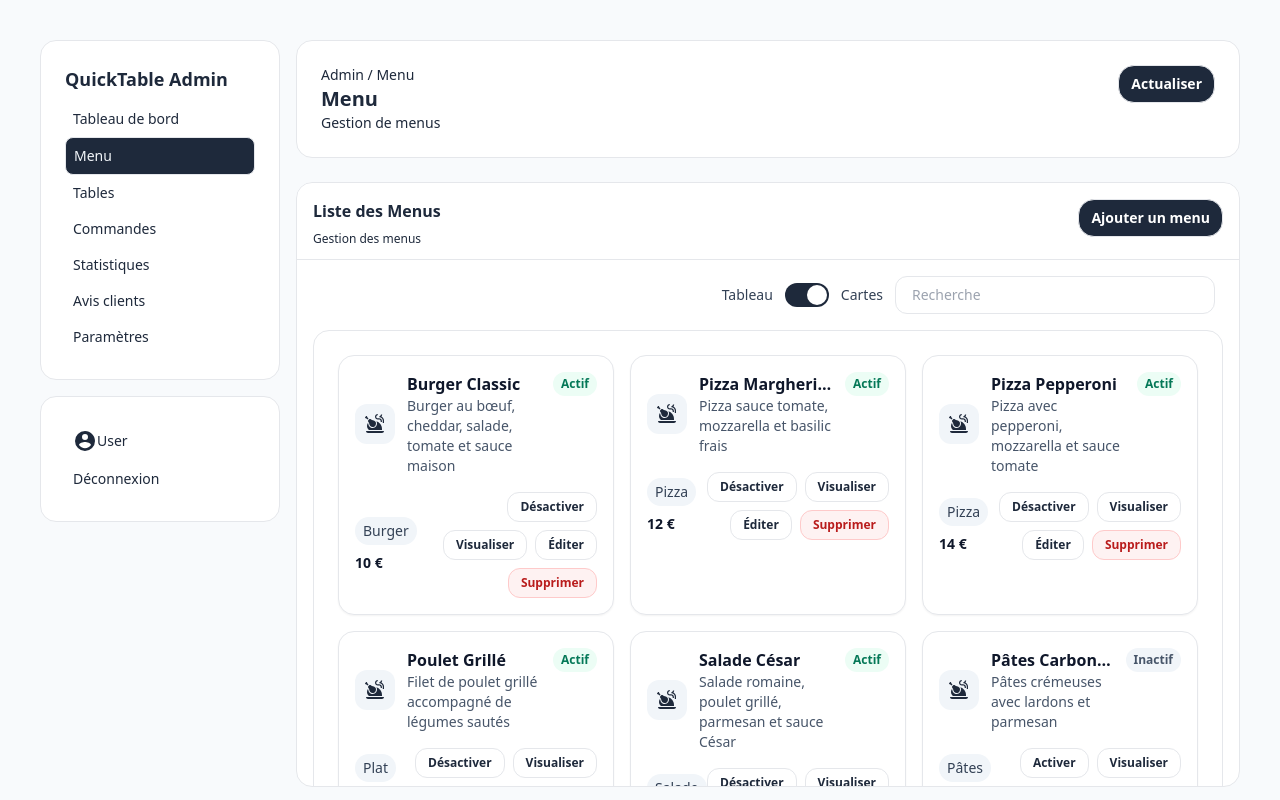
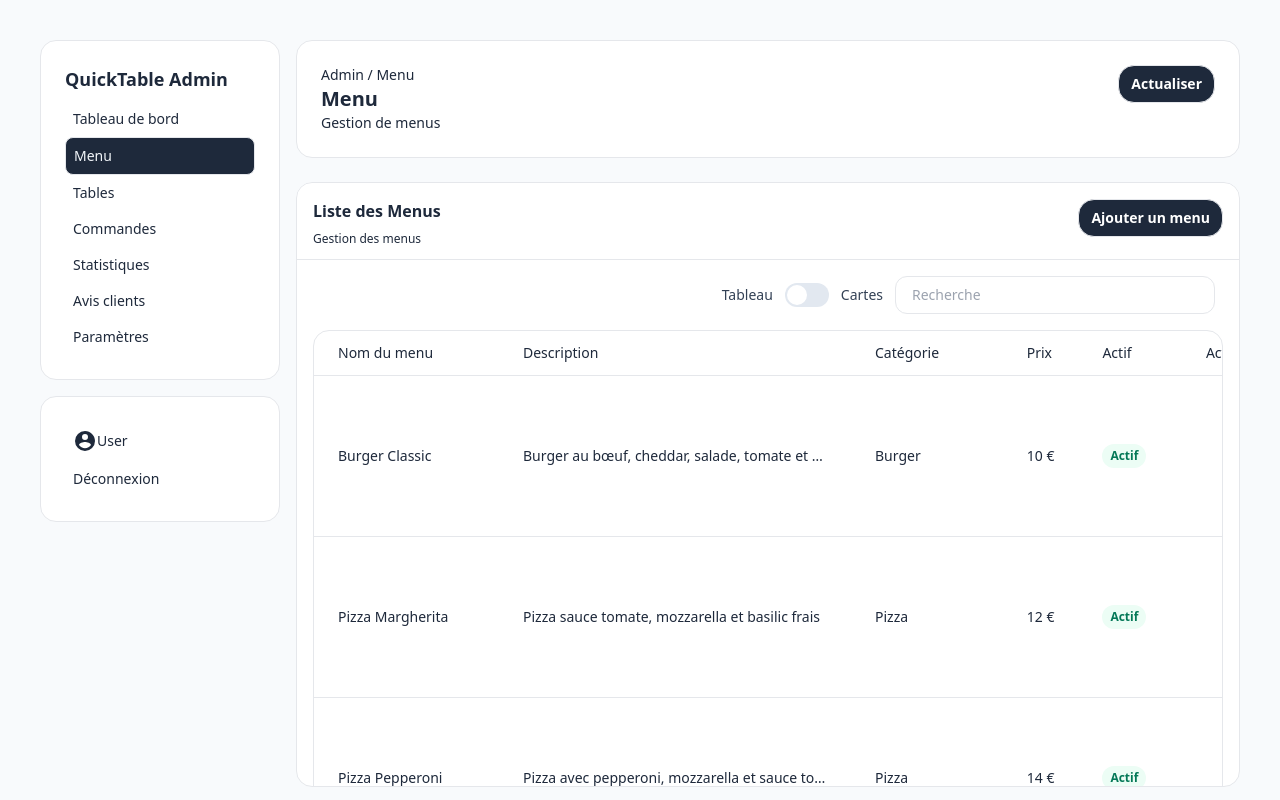
Before and after one commit to EricAZ99/quicktable-front, a Vue app: page /admin-menu in a window 1280 px wide. Built offline with nearby package versions, Linux system fonts and the light colour scheme.

Commit message:
Tableau et Cartes de l'interface du menu

```diff
--- a/src/components/FormContainer.vue
+++ b/src/components/FormContainer.vue
@@ -5,13 +5,30 @@ import InputText from './InputText.vue';
 import PrimaryButton from './PrimaryButton.vue';
 import SecondaryButton from './SecondaryButton.vue';
 
-const nom = ref('')
-const description = ref('')
-const category = ref('')
-const price = ref('')
+const props = defineProps({
+    menu: { type: Object, default: null }
+})
+
+const nom = ref(props.menu?.name ?? '')
+const description = ref(props.menu?.description ?? '')
+const category = ref(props.menu?.category ?? '')
+const price = ref(props.menu?.price ?? '')
 const image = ref('')
-const actif = ref('')
+const actif = ref(props.menu?.active ?? false)
 
+const categories = [
+    "Déssert",
+    "Entrée",
+    "Plat",
+    "Boisson",
+    "Apéritif",
+    "Sauce",
+    "Gateau",
+    "Poisson",
+    "Viande",
+    "Riz",
+    "Pâtes",
+]
 const emits = defineEmits(['onClose'])
 
 async function onsubmit() {
@@ -20,7 +37,7 @@ async function onsubmit() {
 
 <template>
     <FormBackGround>
-        <h2 class="text-2xl font-semibold tracking-tight text-slate-900">Ajouter un menu</h2>
+        <h2 class="text-2xl font-semibold tracking-tight text-slate-900">{{ menu ? 'Modifier un menu' : 'Ajouter un menu' }}</h2>
         <form class="mt-4 space-y-4" @submit.prevent="onSubmit">
             <div>
                 <label class="text-sm font-medium text-slate-700" for="nom">Nom du menu</label>
@@ -34,9 +51,7 @@ async function onsubmit() {
                 <label class="text-sm font-medium text-slate-700" for="category">Catégorie</label>
                 <select name="category" id="category" v-model="category"
                     class="mt-1 w-full rounded-xl border px-3 py-2 text-sm outline-none focus:border-slate-400">
-                    <option value="entree">Entrée</option>
-                    <option value="plat">Plat</option>
-                    <option value="dessert">Dessert</option>
+                    <option  v-for="(cat, index) in categories" :key="index" :value="cat" :selected="cat === category" >{{cat}}</option>
                 </select>
             </div>
             <div>
@@ -60,7 +75,7 @@ async function onsubmit() {
 
             <div class="text-center text-sm text-slate-600 flex justify-end gap-4">
                 <PrimaryButton type="submit" :disabled="isSubmitting">
-                    {{ isSubmitting ? 'Ajouté…' : 'Ajouter' }}
+                    {{ menu ? (isSubmitting ? 'Modifié…' : 'Modifier') : (isSubmitting ? 'Ajouté…' : 'Ajouter') }}
                 </PrimaryButton>
                 <SecondaryButton type="submit" :disabled="isSubmitting" @click="emits('onClose')">
                     Annuler
--- a/src/components/MenuCard.vue
+++ b/src/components/MenuCard.vue
@@ -16,7 +16,12 @@ const menuList = computed(() => {
     return Object.values(props.menus)
 })
 
-function formatPrice(value) {
+const setIcon = (icon) => {
+    if (icon == false) return '<svg xmlns="http://www.w3.org/2000/svg" viewBox="0 0 24 24" class="h-5 w-5" fill="currentColor"><path d="M9,10V16H15V10H19L12,3L5,10H9M12,5.8L14.2,8H13V14H11V8H9.8L12,5.8M19,18H5V20H19V18Z" /></svg>'
+    return '<svg xmlns="http://www.w3.org/2000/svg" viewBox="0 0 24 24" class="h-5 w-5" fill="currentColor"><path d="M22.11 21.46L2.39 1.73L1.11 3L6.56 8.45L5 10H8.11L9 10.89V16H14.11L16.11 18H5V20H18.11L20.84 22.73L22.11 21.46M11 14V12.89L12.11 14H11M12 5.8L14.2 8H13V9.8L15 11.8V10H19L12 3L9.1 5.9L10.5 7.3L12 5.8Z" /></svg>'
+}
+
+const formatPrice = (value) => {
     if (value === null || value === undefined || value === '') return ''
     const numberValue = typeof value === 'number' ? value : Number(value)
     if (Number.isFinite(numberValue)) {
@@ -48,7 +53,7 @@ function formatPrice(value) {
 
                     <div class="min-w-0">
                         <h3 class="font-semibold text-slate-900 truncate">{{ menu?.name ?? 'Sans nom' }}</h3>
-                        <p class="text-sm text-slate-600 break-words">
+                        <p class="text-sm text-slate-600 break-words truncate">
                             {{ menu?.description ?? '—' }}
                         </p>
                     </div>
@@ -71,25 +76,30 @@ function formatPrice(value) {
                 </div>
 
                 <div class="flex flex-wrap items-center gap-2 w-full sm:w-auto sm:justify-end">
-                    <button type="button"
-                        class="rounded-xl border px-3 py-1.5 text-xs font-semibold text-slate-800 hover:bg-slate-50 whitespace-nowrap"
-                        @click="emit('toggle-active', menu)">
-                        {{ menu?.active ? 'Désactiver' : 'Activer' }}
+                    <button type="button" class="hover:bg-slate-50 whitespace-nowrap"
+                        @click="emit('toggle-active', menu)"
+                        :class="menu.active ? 'bg-slate-100 text-slate-600' : 'bg-emerald-50 text-emerald-700'"
+                        v-html="setIcon(menu.active)">
                     </button>
-                    <button type="button"
-                        class="rounded-xl border px-3 py-1.5 text-xs font-semibold text-slate-800 hover:bg-slate-50 whitespace-nowrap"
+                    <button type="button" class="text-slate-800 hover:bg-slate-50 whitespace-nowrap"
                         @click="emit('view', menu)">
-                        Visualiser
+                        <svg xmlns="http://www.w3.org/2000/svg" viewBox="0 0 24 24" class="h-5 w-5" fill="currentColor">
+                            <path
+                                d="M12,22A10,10 0 0,1 2,12A10,10 0 0,1 12,2A10,10 0 0,1 22,12A10,10 0 0,1 12,22M12,20A8,8 0 0,0 20,12A8,8 0 0,0 12,4A8,8 0 0,0 4,12A8,8 0 0,0 12,20M12,11A1,1 0 0,1 13,12A1,1 0 0,1 12,13A1,1 0 0,1 11,12A1,1 0 0,1 12,11M12,8C14.63,8 17,9.57 18,12C16.62,15.31 12.81,16.88 9.5,15.5C7.92,14.84 6.66,13.58 6,12C7,9.57 9.37,8 12,8M12,9.5A2.5,2.5 0 0,0 9.5,12A2.5,2.5 0 0,0 12,14.5A2.5,2.5 0 0,0 14.5,12A2.5,2.5 0 0,0 12,9.5" />
+                        </svg>
                     </button>
-                    <button type="button"
-                        class="rounded-xl border px-3 py-1.5 text-xs font-semibold text-slate-800 hover:bg-slate-50 whitespace-nowrap"
+                    <button type="button" class="rounded-xl text-slate-800 hover:bg-slate-50 whitespace-nowrap"
                         @click="emit('edit', menu)">
-                        Éditer
+                        <svg xmlns="http://www.w3.org/2000/svg" viewBox="0 0 24 24" class="h-5 w-5" fill="currentColor">
+                            <path
+                                d="M14.06,9L15,9.94L5.92,19H5V18.08L14.06,9M17.66,3C17.41,3 17.15,3.1 16.96,3.29L15.13,5.12L18.88,8.87L20.71,7.04C21.1,6.65 21.1,6 20.71,5.63L18.37,3.29C18.17,3.09 17.92,3 17.66,3M14.06,6.19L3,17.25V21H6.75L17.81,9.94L14.06,6.19Z" />
+                        </svg>
                     </button>
-                    <button type="button"
-                        class="rounded-xl border border-red-200 bg-red-50 px-3 py-1.5 text-xs font-semibold text-red-700 hover:bg-red-100 whitespace-nowrap"
-                        @click="emit('delete', menu)">
-                        Supprimer
+                    <button type="button" class=" text-red-700 whitespace-nowrap" @click="emit('delete', menu)">
+                        <svg xmlns="http://www.w3.org/2000/svg" viewBox="0 0 24 24" class="h-5 w-5" fill="currentColor">
+                            <path
+                                d="M9,3V4H4V6H5V19A2,2 0 0,0 7,21H17A2,2 0 0,0 19,19V6H20V4H15V3H9M7,6H17V19H7V6M9,8V17H11V8H9M13,8V17H15V8H13Z" />
+                        </svg>
                     </button>
                 </div>
             </div>
--- a/src/components/Table.vue
+++ b/src/components/Table.vue
@@ -1,77 +1,85 @@
 <script setup>
 const props = defineProps({
-    menus: {
+    data: { type: Array, required: true, default: () => [] },
+    columns: {
         type: Array,
         required: true,
+        // [{ label: 'Nom', key: 'name', type: 'text' | 'price' | 'boolean' }]
         default: () => []
-    }
+    },
+    activeKey: { type: String, default: 'active' }
 })
 
-const emit = defineEmits(['view', 'edit', 'delete'])
+const emit = defineEmits(['toggle-active', 'view', 'edit', 'delete'])
+
+const setIcon = (isActive) => {
+    if (!isActive) return '<svg xmlns="http://www.w3.org/2000/svg" viewBox="0 0 24 24" class="h-5 w-5" fill="currentColor"><path d="M9,10V16H15V10H19L12,3L5,10H9M12,5.8L14.2,8H13V14H11V8H9.8L12,5.8M19,18H5V20H19V18Z" /></svg>'
+    return '<svg xmlns="http://www.w3.org/2000/svg" viewBox="0 0 24 24" class="h-5 w-5" fill="currentColor"><path d="M22.11 21.46L2.39 1.73L1.11 3L6.56 8.45L5 10H8.11L9 10.89V16H14.11L16.11 18H5V20H18.11L20.84 22.73L22.11 21.46M11 14V12.89L12.11 14H11M12 5.8L14.2 8H13V9.8L15 11.8V10H19L12 3L9.1 5.9L10.5 7.3L12 5.8Z" /></svg>'
+}
+
+const formatPrice = (value) => {
+    if (value === null || value === undefined || value === '') return '—'
+    const n = typeof value === 'number' ? value : Number(value)
+    if (Number.isFinite(n)) {
+        return new Intl.NumberFormat('fr-FR', { style: 'currency', currency: 'EUR', maximumFractionDigits: 0 }).format(n)
+    }
+    return String(value)
+}
+
+const formatCell = (row, col) => {
+    const val = row[col.key]
+    if (col.type === 'price') return formatPrice(val)
+    return val ?? '—'
+}
 </script>
 
 <template>
-
     <div class="relative w-full overflow-x-auto bg-neutral-primary-soft shadow-xs rounded-base">
         <table class="min-w-[760px] w-full text-sm text-left rtl:text-right text-body">
             <thead class="text-sm text-body bg-neutral-secondary-soft border-b rounded-base border-default whitespace-nowrap">
                 <tr>
-                    <th scope="col" class="px-6 py-3 font-medium">
-                        Nom du menu
+                    <th v-for="col in columns" :key="col.key" scope="col" class="px-6 py-3 font-medium">
+                        {{ col.label }}
                     </th>
-                    <th scope="col" class="px-6 py-3 font-medium">
-                        Description
-                    </th>
-                    <th scope="col" class="px-6 py-3 font-medium">
-                        Catégorie
-                    </th>
-                    <th scope="col" class="px-6 py-3 font-medium">
-                        Prix
-                    </th>
-                    <th scope="col" class="px-6 py-3 font-medium">
-                        Actif
-                    </th>
-                    <th scope="col" class="px-6 py-3 font-medium">
-                        Action
-                    </th>
+                    <th scope="col" class="px-6 py-3 font-medium text-end">Action</th>
                 </tr>
             </thead>
             <tbody>
-                <tr class="bg-neutral-primary border-b" v-for="(menu, index) in menus" :key="index">
-                    <th class="px-6 py-4 font-medium text-heading whitespace-nowrap max-w-[16rem] truncate">
-                        {{menu.name}}
-                    </th>
-                    <td class="px-6 py-4 max-w-[22rem] truncate">
-                        {{menu.description}}
-                    </td>
-                    <td class="px-6 py-4 whitespace-nowrap max-w-[14rem] truncate">
-                        {{menu.category}}
-                    </td>
-                    <td class="px-6 py-4 whitespace-nowrap">
-                        {{menu.price}}
-                    </td>
-                    <td class="px-6 py-4 whitespace-nowrap">
-                        <span class="inline-flex rounded-full px-2 py-1 text-xs font-semibold"
-                            :class="menu.active ? 'bg-emerald-50 text-emerald-700' : 'bg-slate-100 text-slate-600'">
-                            {{ menu.active ? 'Actif' : 'Inactif' }}
-                        </span>
+                <tr class="bg-neutral-primary border-b" v-for="(row, index) in data" :key="row.id ?? index">
+                    <td v-for="(col, i) in columns" :key="col.key"
+                        class="px-6 py-4 truncate"
+                        :class="i === 0 ? 'font-medium text-heading whitespace-nowrap max-w-[16rem]' : 'max-w-[22rem]'">
+                        <template v-if="col.type === 'boolean'">
+                            <span class="inline-flex rounded-full px-2 py-1 text-xs font-semibold"
+                                :class="row[col.key] ? 'bg-emerald-50 text-emerald-700' : 'bg-slate-100 text-slate-600'">
+                                {{ row[col.key] ? 'Actif' : 'Inactif' }}
+                            </span>
+                        </template>
+                        <template v-else>{{ formatCell(row, col) }}</template>
                     </td>
                     <td class="px-6 py-4">
-                        <div class="flex flex-wrap items-center gap-2">
-                            <button type="button"
-                                class="rounded-xl border px-3 py-1.5 text-xs font-semibold text-slate-800 hover:bg-slate-50 whitespace-nowrap"
-                                @click="emit('view', menu)">
-                                Visualiser
+                        <div class="flex flex-wrap items-center justify-end gap-4">
+                            <button type="button" class="hover:bg-slate-50 whitespace-nowrap"
+                                @click="emit('toggle-active', row)"
+                                :class="row[activeKey] ? 'bg-slate-100 text-slate-600' : 'bg-emerald-50 text-emerald-700'"
+                                v-html="setIcon(row[activeKey])">
                             </button>
-                            <button type="button"
-                                class="rounded-xl border px-3 py-1.5 text-xs font-semibold text-slate-800 hover:bg-slate-50 whitespace-nowrap"
-                                @click="emit('edit', menu)">
-                                Éditer
+                            <button type="button" class="text-slate-800 hover:bg-slate-50 whitespace-nowrap"
+                                @click="emit('view', row)">
+                                <svg xmlns="http://www.w3.org/2000/svg" viewBox="0 0 24 24" class="h-5 w-5" fill="currentColor">
+                                    <path d="M12,22A10,10 0 0,1 2,12A10,10 0 0,1 12,2A10,10 0 0,1 22,12A10,10 0 0,1 12,22M12,20A8,8 0 0,0 20,12A8,8 0 0,0 12,4A8,8 0 0,0 4,12A8,8 0 0,0 12,20M12,11A1,1 0 0,1 13,12A1,1 0 0,1 12,13A1,1 0 0,1 11,12A1,1 0 0,1 12,11M12,8C14.63,8 17,9.57 18,12C16.62,15.31 12.81,16.88 9.5,15.5C7.92,14.84 6.66,13.58 6,12C7,9.57 9.37,8 12,8M12,9.5A2.5,2.5 0 0,0 9.5,12A2.5,2.5 0 0,0 12,14.5A2.5,2.5 0 0,0 14.5,12A2.5,2.5 0 0,0 12,9.5" />
+                                </svg>
                             </button>
-                            <button type="button"
-                                class="rounded-xl border border-red-200 bg-red-50 px-3 py-1.5 text-xs font-semibold text-red-700 hover:bg-red-100 whitespace-nowrap"
-                                @click="emit('delete', menu)">
-                                Supprimer
+                            <button type="button" class="rounded-xl text-slate-800 hover:bg-slate-50 whitespace-nowrap"
+                                @click="emit('edit', row)">
+                                <svg xmlns="http://www.w3.org/2000/svg" viewBox="0 0 24 24" class="h-5 w-5" fill="currentColor">
+                                    <path d="M14.06,9L15,9.94L5.92,19H5V18.08L14.06,9M17.66,3C17.41,3 17.15,3.1 16.96,3.29L15.13,5.12L18.88,8.87L20.71,7.04C21.1,6.65 21.1,6 20.71,5.63L18.37,3.29C18.17,3.09 17.92,3 17.66,3M14.06,6.19L3,17.25V21H6.75L17.81,9.94L14.06,6.19Z" />
+                                </svg>
+                            </button>
+                            <button type="button" class="text-red-700 whitespace-nowrap" @click="emit('delete', row)">
+                                <svg xmlns="http://www.w3.org/2000/svg" viewBox="0 0 24 24" class="h-5 w-5" fill="currentColor">
+                                    <path d="M9,3V4H4V6H5V19A2,2 0 0,0 7,21H17A2,2 0 0,0 19,19V6H20V4H15V3H9M7,6H17V19H7V6M9,8V17H11V8H9M13,8V17H15V8H13Z" />
+                                </svg>
                             </button>
                         </div>
                     </td>
@@ -79,5 +87,4 @@ const emit = defineEmits(['view', 'edit', 'delete'])
             </tbody>
         </table>
     </div>
-
 </template>
--- a/src/views/Admin/Menus.vue
+++ b/src/views/Admin/Menus.vue
@@ -14,7 +14,27 @@ const open_form = () => {
     switch_form.value = true;
 };
 
-const show_active_only = ref(true);
+const switch_update_form = ref(false);
+const selected_menu = ref(null);
+const close_update_form = () => {
+    switch_update_form.value = false;
+    selected_menu.value = null;
+};
+const open_update_form = (value) => {
+    selected_menu.value = value;
+    switch_update_form.value = true;
+};
+
+
+const show_active_only = ref(false);
+
+const menuColumns = [
+    { label: 'Nom du menu', key: 'name' },
+    { label: 'Description', key: 'description' },
+    { label: 'Catégorie', key: 'category' },
+    { label: 'Prix', key: 'price', type: 'price' },
+    { label: 'Actif', key: 'active', type: 'boolean' },
+]
 
 
 const menus = [
@@ -73,12 +93,14 @@ const menus = [
                             class="w-full max-w-xs p-2 px-4 border rounded-xl text-sm outline-none focus:border-slate-400" />
                     </div>
                 </template>
-                <Table v-if="!show_active_only" :menus="menus"></Table>
+                <Table v-if="!show_active_only" :data="menus" :columns="menuColumns" @edit="open_update_form"></Table>
                 <div v-else class="p-6">
-                    <MenuCard :menus="menus"></MenuCard>
+                    <MenuCard :menus="menus" @edit="open_update_form"></MenuCard>
                 </div>
             </ActivityTableContainer>
             <FormContainer v-if="switch_form" @on-close="close_form"></FormContainer>
+            <FormContainer v-if="switch_update_form" :menu="selected_menu" @on-close="close_update_form">
+            </FormContainer>
         </AuthenticatedLayoutAdmin>
     </div>
 </template>
--- a/src/views/Admin/Tables.vue
+++ b/src/views/Admin/Tables.vue
@@ -1,10 +1,76 @@
 <script setup>
+import { ref } from 'vue';
+import ActivityTableContainer from '../../components/ActivityTableContainer.vue';
+import FormContainer from '../../components/FormContainer.vue';
+import Table from '../../components/Table.vue';
 import AuthenticatedLayoutAdmin from '../Layouts/AuthenticatedLayoutAdmin.vue';
+import MenuCard from '../../components/MenuCard.vue';
 
+const switch_form = ref(false);
+const close_form = () => {
+    switch_form.value = false;
+};
+const open_form = () => {
+    switch_form.value = true;
+};
+
+const switch_update_form = ref(false);
+const selected_menu = ref(null);
+const close_update_form = () => {
+    switch_update_form.value = false;
+    selected_menu.value = null;
+};
+const open_update_form = (value) => {
+    selected_menu.value = value;
+    switch_update_form.value = true;
+};
+
+
+const show_active_only = ref(false);
+
+const menuColumns = [
+    { label: 'N° de table', key: 'name' },
+    { label: 'Disponibilité', key: 'active', type: 'boolean' },
+]
+
+const tables = [
+    { id: 1, name: 'Table n°1', active: false },
+    { id: 2, name: 'Table n°2', active: true },
+    { id: 3, name: 'Table n°3', active: false },
+    { id: 4, name: 'Table n°4', active: true },
+    { id: 5, name: 'Table n°5', active: false },
+    { id: 6, name: 'Table n°6', active: false },
+    { id: 7, name: 'Table n°7', active: true },
+    { id: 8, name: 'Table n°8', active: true },
+    { id: 9, name: 'Table n°9', active: true },
+    { id: 10, name: 'Table n°10', active: true },
+    { id: 11, name: 'Table n°11', active: true },
+    { id: 12, name: 'Table n°12', active: false },
+    { id: 13, name: 'Table n°13', active: true },
+    { id: 14, name: 'Table n°14', active: true },
+    { id: 15, name: 'Table n°15', active: true },
+]
 </script>
 
 <template>
-    <AuthenticatedLayoutAdmin>
-        Tables
-    </AuthenticatedLayoutAdmin>
+    <div>
+        <AuthenticatedLayoutAdmin :title="'Tables'" :mean="'Gestion de tables'">
+            <ActivityTableContainer :title="'Liste des tables'" :description="'Gestion des tables'" :has-button="true"
+                :button-title="'Ajouter une table'" @on-click="open_form">
+                <template #search&switch>
+                    <div class="flex flex-col gap-3 sm:flex-row sm:items-center sm:justify-end">
+                        <input type="text" placeholder="Recherche"
+                            class="w-full max-w-xs p-2 px-4 border rounded-xl text-sm outline-none focus:border-slate-400" />
+                    </div>
+                </template>
+                <Table v-if="!show_active_only" :data="tables" :columns="menuColumns" @edit="open_update_form"></Table>
+                <div v-else class="p-6">
+                    <MenuCard :menus="menus" @edit="open_update_form"></MenuCard>
+                </div>
+            </ActivityTableContainer>
+            <FormContainer v-if="switch_form" @on-close="close_form"></FormContainer>
+            <FormContainer v-if="switch_update_form" :menu="selected_menu" @on-close="close_update_form">
+            </FormContainer>
+        </AuthenticatedLayoutAdmin>
+    </div>
 </template>
```
Lines whose indentation alone changed are shown as unchanged.
